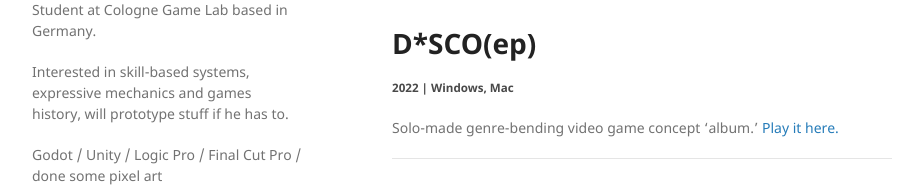
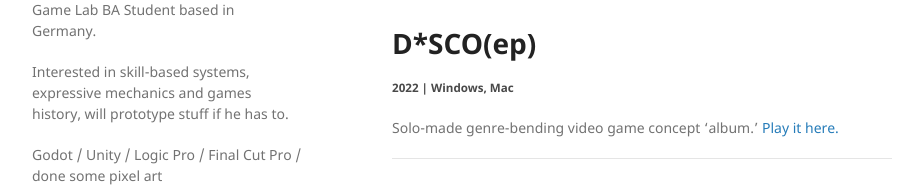
Before and after one commit to ziaddemir/ziaddemir.github.io, a Jekyll site: the page built from index.md, in a window 1280 px wide. Shown: the part 338-532 px from the top of the page, without its empty margins (178-1101 px from the left). Built offline with Jekyll 4.4.1, drawn with Linux system fonts in a browser that asks for light colours; some of the changed text lies outside the part shown.

Commit message:
Update _config.yml

```diff
--- a/_config.yml
+++ b/_config.yml
@@ -1,7 +1,7 @@
 title: Ziad Demir
 logo: /assets/img/ziad.png
 description: Game Dev
-bio1: Ziad is a Game Developer and BA Student at Cologne Game Lab based in Germany.
+bio1: Ziad is a Game Developer and Cologne Game Lab BA Student based in Germany.
 bio2: Interested in skill-based systems, expressive mechanics and games history, will prototype stuff if he has to.
 skills: Godot / Unity / Logic Pro / Final Cut Pro / done some pixel art
 show_downloads: false
```
